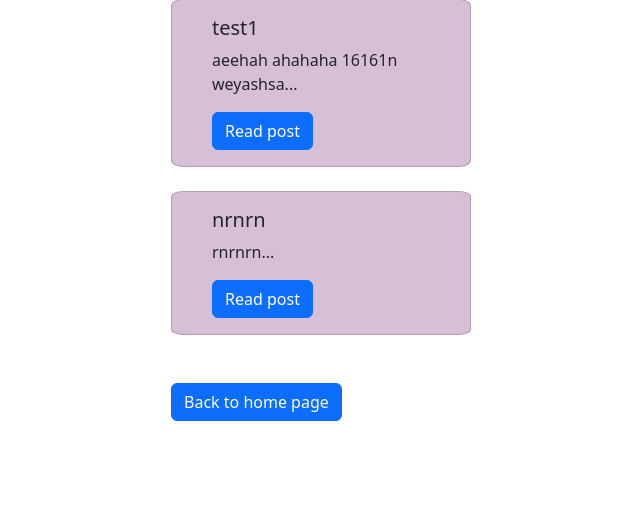
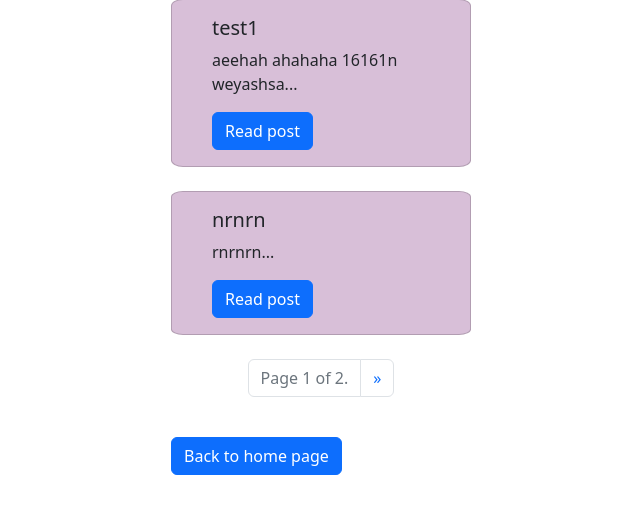
Before and after one commit to NikitaMatveev999/blog-site, a Django app: page /category/2/ in a window 1280 px wide. Shown: the part 249-763 px from the top of the page, without its empty margins (319-959 px from the left). Run offline with Django 4.2, Linux system fonts and the light colour scheme; data comes from the database, SQL or seed files in the repository; both versions use the stored data as it was after the commit.

Commit message:
update for page with same category posts

```diff
--- a/blog/templates/posts/categories.html
+++ b/blog/templates/posts/categories.html
@@ -10,14 +10,33 @@
     <h5 class="card-title">{{ post.title }}</h5>
     <p class="card-text">{{ post.body|slice:":40" }}...</p>
     <a href="{% url 'detail' post.pk %}" class="btn btn-primary">Read post</a>
-
   </div>
 </div>
   </div>
 </div>
 <br>
     {% endfor %}
-
+    <div class="container">
+    <ul class="pagination justify-content-center">
+            {% if page_obj.has_previous %}
+                <a class="page-link" href="?page={{ page_obj.previous_page_number }}" aria-label="Previous">
+                    <span aria-hidden="true">&laquo;</span>
+                </a>
+            {% endif %}
+            <li class="page-item">
+            <span class="page-link text-muted">
+                Page {{ page_obj.number }} of {{ page_obj.paginator.num_pages }}.
+            </span>
+            </li>
+            {% if page_obj.has_next %}
+                <li class="page-item">
+                <a class="page-link" href="?page={{ page_obj.next_page_number }}" aria-label="Next">
+                    <span aria-hidden="true">&raquo;</span>
+                </a>
+            </li>
+            {% endif %}
+    </ul>
+    </div>
 <br>
 <a href="{% url 'home' %}" class="btn btn-primary">Back to home page</a>
     </div>
```
Also changed, not shown: blog/db.sqlite3.
